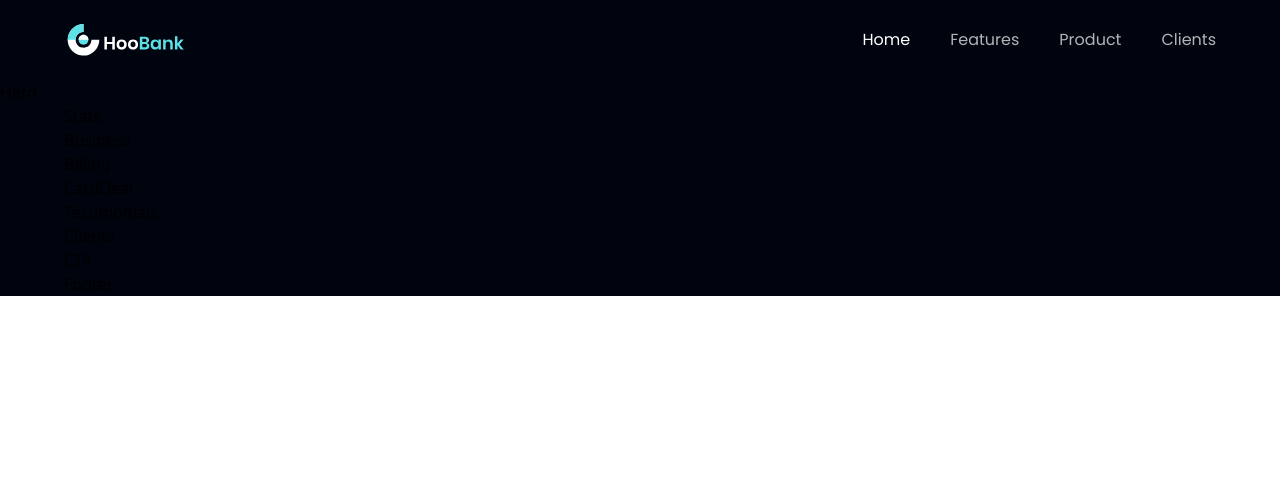
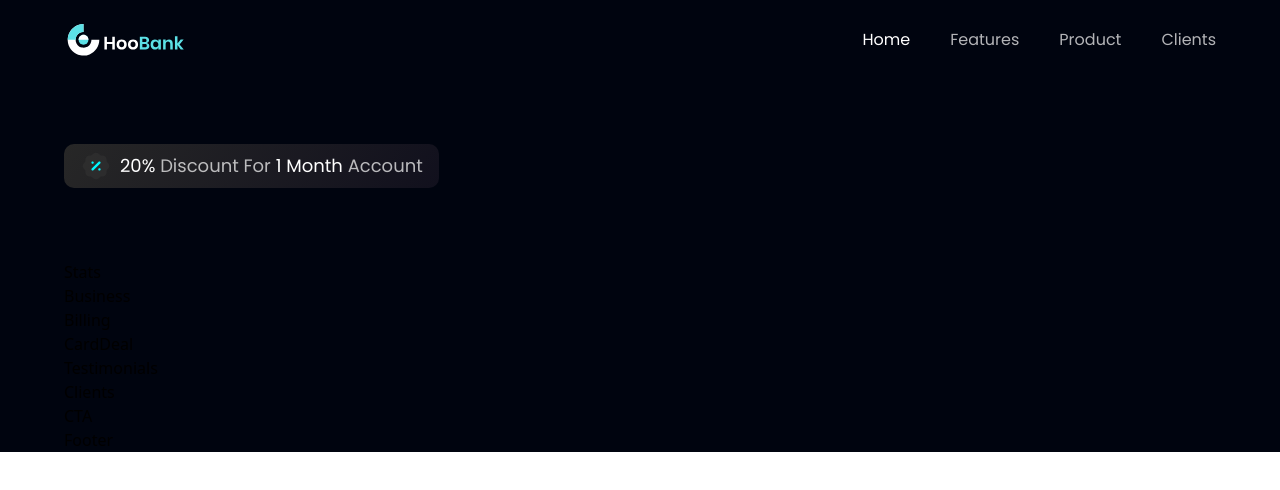
Before and after one commit to Evgeniya1307/project_hoobank, a React (Create React App) app: page / in a window 1280 px wide. Shown: the top 490 px of the page. Built offline with nearby package versions, Linux system fonts and the light colour scheme.

Commit message:
{" "} пустое место

```diff
--- a/src/components/Hero.jsx
+++ b/src/components/Hero.jsx
@@ -1,11 +1,29 @@
-import React from 'react'
+import React from "react";
+import styles from "../style";
+import { discount, robot } from "../assets";
 
+//раздел героя
 const Hero = () => {
   return (
-    <div>
-      Hero
-    </div>
-  )
-}
+    <section
+      id="home"
+      className={`flex md:flex-row flex-col ${styles.paddingY}`}
+    >
+      {/*id равный home чтобы прокручивать  */}
+      <div
+        className={`flex-1 ${styles.flexStart}
+   flex-col xl:px-0 sm:px-16 px-6`}
+      >
+        <div className="flex flex-row items-center py-[6px] px-4 bg-discount-gradient rounded-[10px] mb-2">
+          <img src={discount} alt="discount" className="w-[32px] h-[32px]" />
+          <p className={`${styles.paragraph} ml-2`}>
+          <span className="text-white"> 20%</span> Discount For {" "}
+          <span className="text-white"> 1 Month</span> Account
+        </p>
+          </div>
+      </div>
+    </section>
+  );
+};
 
-export default Hero
+export default Hero;
--- a/src/components/Navbar.jsx
+++ b/src/components/Navbar.jsx
@@ -26,21 +26,22 @@
     ))}
     </ul>
 
-    {/*для мобильных устройств*/}
+    {/*для мобильных устройств бургер*/}
 <div className="sm:hidden flex flex-1 justify-end items-center">
         <img
           src={toggle ? close : menu} //если переключатель включен показать значок иначе значок меню
           alt="menu"
           className="w-[28px] h-[28px] object-contain"
-          onClick={() => setToggle(!toggle)}
+          onClick={() => setToggle(!toggle)} //при щелчке
         />
+
 
         <div
           className={`${
-            !toggle ? "hidden" : "flex"
+            !toggle ? "hidden" : "flex" //если перключатель включен то флекс контейнер если нет то скрыт
           } p-6 bg-black-gradient absolute top-20 right-0 mx-4 my-2 min-w-[140px] rounded-xl sidebar`}
         >
-          <ul className="list-none flex justify-end items-start flex-1 flex-col">
+          <ul className="list-none flex justify-end items-start flex-1 flex-col"> {/*flex-col столбец */}
             {navLinks.map((nav, index) => (
               <li
                 key={nav.id}
```
